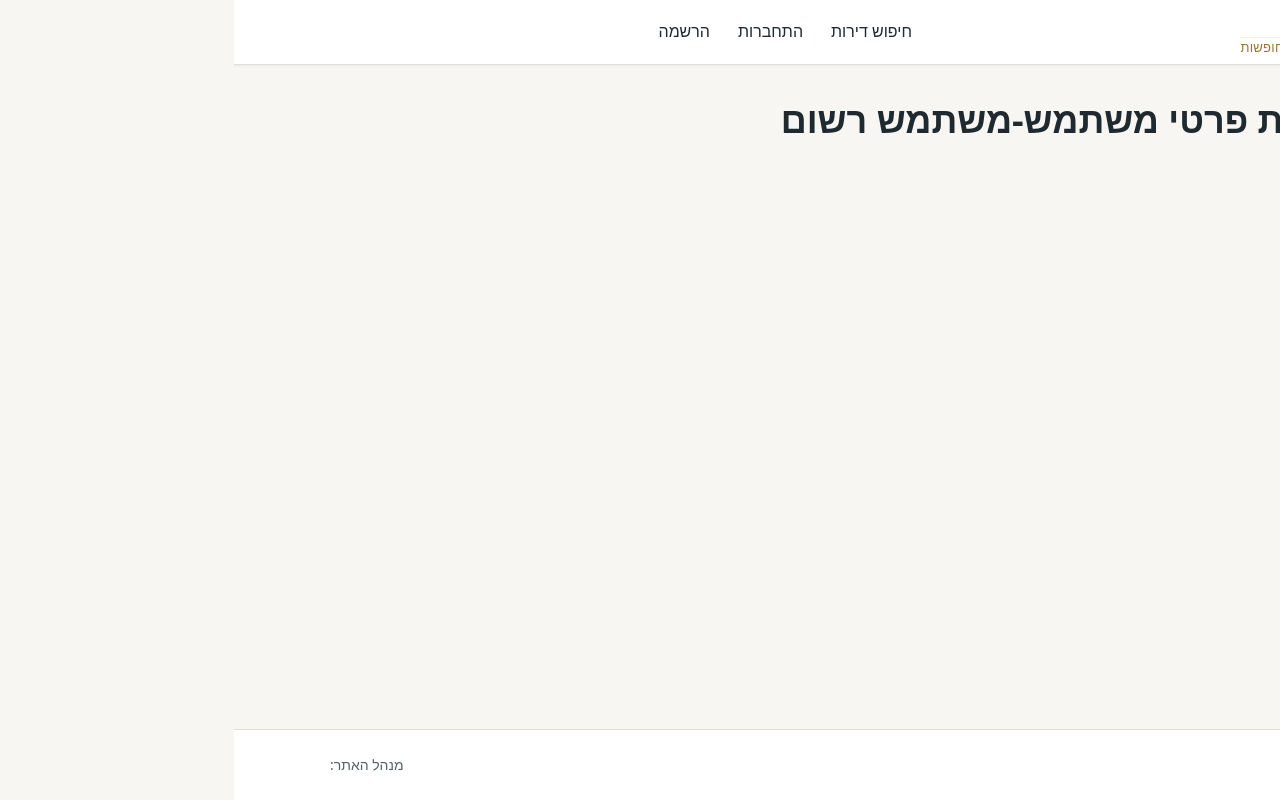
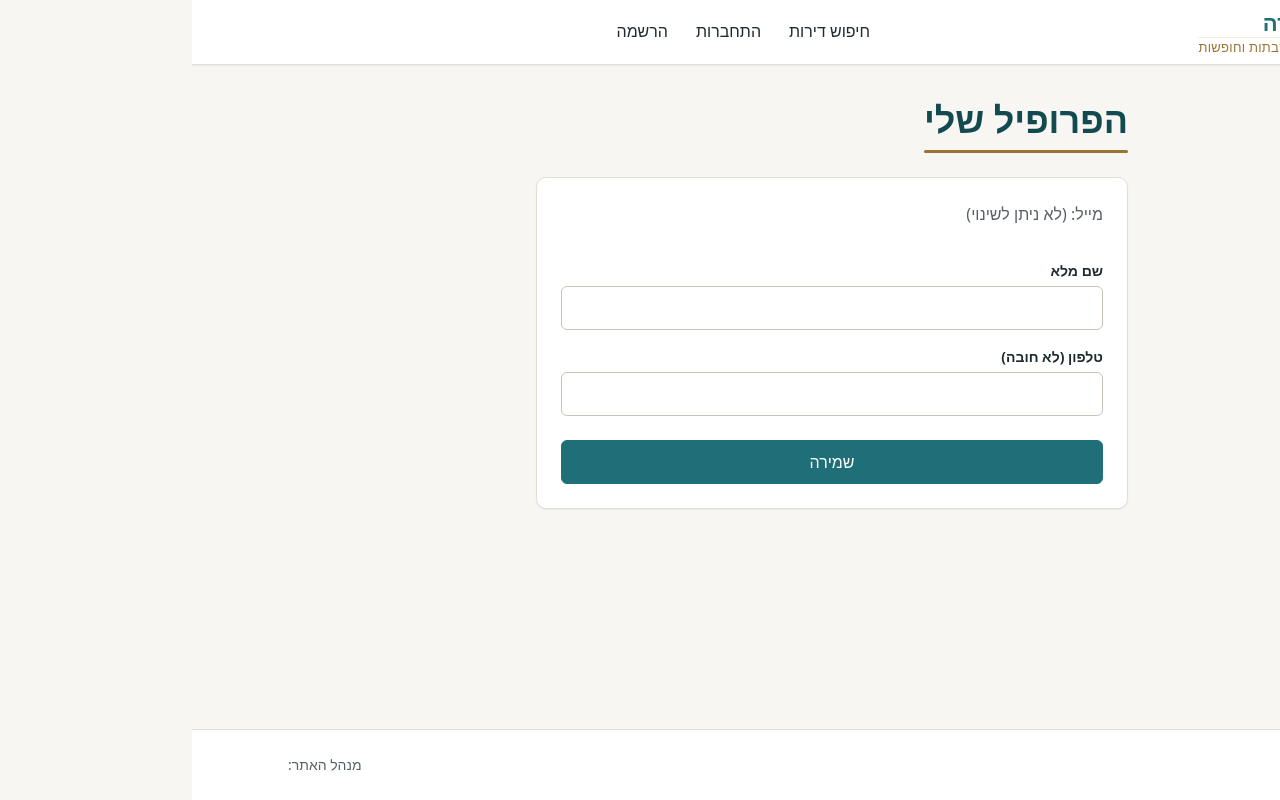
Before and after one commit to cz0534154011/apartment-swap, a React (Vite) app in the folder client/: page /my-profile in a window 1280 px wide. Built offline with nearby package versions, Linux system fonts and the light colour scheme; no server answers.

Commit message:
Add profile page

```diff
--- a/client/src/pages/MyProfilePage.tsx
+++ b/client/src/pages/MyProfilePage.tsx
@@ -1,9 +1,55 @@
+import { useForm } from "react-hook-form"
+import { useMutation } from "@tanstack/react-query"
+import { useAuth } from "../context/AuthContext"
+import { updateMe } from "../api/auth"
+import FormField from "../components/FormField"
 
-function MyProfilePage(){
-    return(
-        <>
-        <h1>דף עריכת פרטי משתמש-משתמש רשום</h1>
-        </>
+export type ProfileFormValues = {
+    fullName: string;
+    phone: string;
+}
+function MyProfilePage() {
+    const { user, refreshMe } = useAuth()
+    const { register, handleSubmit, formState: { errors } } = useForm<ProfileFormValues>({ values: user ? { fullName: user.fullName, phone: user.phone ?? "" } : undefined })
+    const { mutate, isPending, error, isSuccess } = useMutation({
+        mutationFn: updateMe,
+        onSuccess: refreshMe
+    })
+    function onSubmit(data: ProfileFormValues) {
+        mutate({ fullName: data.fullName, phone: data.phone || null });
+    }
+    return (
+        <div className="container container--narrow">
+            <div className="page-header">
+                <h1 className="page-header__title">הפרופיל שלי</h1>
+            </div>
+            <div className="card">
+                <form className="form" onSubmit={handleSubmit(onSubmit)} noValidate>
+                    <p className="text-muted">
+                        מייל:
+                        {" "}
+                        <span className="ltr">{user?.email}</span>
+                        {" "}
+                        (לא ניתן לשינוי)
+                    </p>
+                    <FormField id="fullName" label="שם מלא" error={errors.fullName?.message}>
+                        <input className="field__input" id="fullName" type="text" aria-invalid={!!errors.fullName} {...register("fullName", { required: "יש למלא שם מלא", minLength: { value: 2, message: "שם מלא חייב לכלול לפחות 2 תווים" }, maxLength: { value: 60, message: "עד 60 תווים" } })}></input>
+                    </FormField>
+                    <FormField id="phone" label="טלפון (לא חובה)" error={errors.phone?.message}>
+                        <input className="field__input" id="phone" type="tel" aria-invalid={!!errors.phone} {...register("phone", { pattern: { value: /^\+?[\d\s\-()]{9,20}$/, message: "מספר טלפון לא תקין" } })}></input>
+                    </FormField>
+                    {error && <div className="alert alert--error">
+                        <p className="alert__text">{error.message}</p>
+                    </div>}
+                    {isSuccess && <div className="alert alert--success">
+                        <p className="alert__text">הפרטים נשמרו</p>
+                    </div>}
+                     <div className="form__actions">
+                        <button className="btn btn--primary btn--block" type="submit" disabled={isPending}>{isPending ? "שומר..." : "שמירה"}</button>
+                    </div>
+                </form>
+            </div>
+        </div>
     )
 }
 export default MyProfilePage
```
